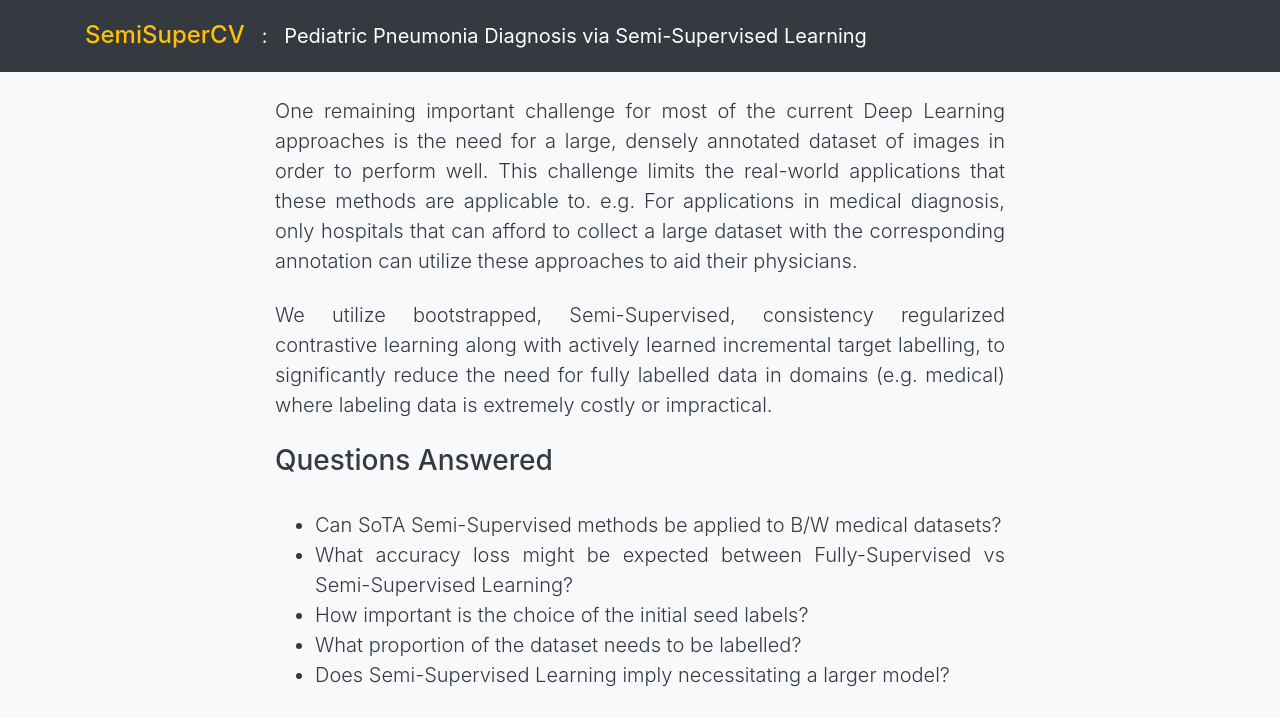
After one commit to TeamSemiSuperCV/semi-super, a FastAPI app: template webapp/templates/about.html in a window 1280 px wide. The commit adds this page. Shown: the top 726 px of the page. Run offline with FastAPI, Linux system fonts and the light colour scheme; the template is opened without the code that fills it, so the values that code supplies are empty; parts of the project's set-up code (start-up, migrations or seed data) failed here and were passed over; some libraries are stand-ins or nearby versions.

Commit message:
Added About and Team pages and small UI tweaks

```diff
--- a/webapp/fapi.py
+++ b/webapp/fapi.py
@@ -38,6 +38,14 @@ app.mount('/static', StaticFiles(directory='static'), name='static')
 async def read_item(request: Request):
     return templates.TemplateResponse("index.html", {"request": request})
 
+@app.get('/about.html', response_class=HTMLResponse)
+async def read_item(request: Request):
+    return templates.TemplateResponse("about.html", {"request": request})
+
+@app.get('/team.html', response_class=HTMLResponse)
+async def read_item(request: Request):
+    return templates.TemplateResponse("team.html", {"request": request})
+
 
 @app.get('/diagnose/{idx}', response_class=HTMLResponse)
 async def read_item(request: Request, idx: str):
@@ -55,7 +63,7 @@ async def form(request: Request, file: UploadFile = File(...)):
 
 
 def gen_heatmap_fsl(batch_t, img):
-    superimp_fsl = gc_fsl.gen_grayscale_heatmap(batch_t, img, 0)  # FSL Model
+    superimp_fsl = gc_fsl.gen_color_heatmap(batch_t, img, 0)  # FSL Model
     tf.io.write_file('static/saliency1.jpeg', tf.io.encode_jpeg(superimp_fsl))
 
 
--- /dev/null
+++ b/webapp/templates/about.html
@@ -0,0 +1,68 @@
+<!DOCTYPE html>
+<html lang="en">
+
+<head>
+    <meta charset="UTF-8">
+    <meta http-equiv="X-UA-Compatible" content="IE=edge">
+    <meta name="viewport" content="width=device-width, initial-scale=1.0">
+    <link rel="stylesheet" href="https://maxcdn.bootstrapcdn.com/bootstrap/4.0.0/css/bootstrap.min.css"
+        integrity="sha384-Gn5384xqQ1aoWXA+058RXPxPg6fy4IWvTNh0E263XmFcJlSAwiGgFAW/dAiS6JXm" crossorigin="anonymous">
+    <title>TeamSemiSuperCV - SemiSuperCV</title>
+    <link rel="icon" type="image/svg" href="/static/favicon.svg" />
+</head>
+
+<body>
+    <!-- Navbar -->
+    <nav class="navbar navbar-expand-lg bg-dark navbar-dark py-3 fixed-top">
+        <div class="container">
+            <a href="#" class="navbar-brand"><span class="h4 text-warning">SemiSuperCV</span> &nbsp; : &nbsp;
+                Pediatric Pneumonia Diagnosis via Semi-Supervised Learning</a>
+        </div>
+    </nav>
+
+    <!-- Showcase -->
+    <section class="bg-light text-dark p-5 p-lg-0 pt-lg-5 text-center text-sm-start">
+        <div class="container">
+            <div class="row pt-5" style="height: 670px;">
+                <div class="col-2"></div>
+                <div class="col-8 text-justify">
+                    <div class="lead">
+                        One remaining important challenge for most of the current Deep Learning approaches is the
+                        need for a large, densely annotated dataset of images in order to perform well. This challenge
+                        limits the real-world applications that these methods are applicable to. e.g. For applications
+                        in medical diagnosis, only hospitals that can afford to collect a large dataset with the
+                        corresponding annotation can utilize these approaches to aid their physicians.
+                    </div><br>
+                    <div class="lead">
+                        We utilize bootstrapped, Semi-Supervised, consistency regularized contrastive learning along
+                        with actively learned incremental target labelling, to significantly reduce the need for fully
+                        labelled data in domains (e.g. medical) where labeling data is extremely costly or impractical.
+                    </div><br>
+                    <h3>Questions Answered</h3><br>
+                    <ul class="lead">
+                        <li>Can SoTA Semi-Supervised methods be applied to B/W medical datasets?</li>
+                        <li>What accuracy loss might be expected between Fully-Supervised vs Semi-Supervised Learning?</li>
+                        <li>How important is the choice of the initial seed labels?</li>
+                        <li>What proportion of the dataset needs to be labelled?</li>
+                        <li>Does Semi-Supervised Learning imply necessitating a larger model?</li>
+                    </ul>
+                    </p>
+                </div>
+                <div class="col-2"></div>
+            </div>
+        </div>
+    </section>
+
+    <script src="https://code.jquery.com/jquery-3.2.1.slim.min.js"
+        integrity="sha384-KJ3o2DKtIkvYIK3UENzmM7KCkRr/rE9/Qpg6aAZGJwFDMVNA/GpGFF93hXpG5KkN"
+        crossorigin="anonymous"></script>
+    <script src="https://cdnjs.cloudflare.com/ajax/libs/popper.js/1.12.9/umd/popper.min.js"
+        integrity="sha384-ApNbgh9B+Y1QKtv3Rn7W3mgPxhU9K/ScQsAP7hUibX39j7fakFPskvXusvfa0b4Q"
+        crossorigin="anonymous"></script>
+    <script src="https://maxcdn.bootstrapcdn.com/bootstrap/4.0.0/js/bootstrap.min.js"
+        integrity="sha384-JZR6Spejh4U02d8jOt6vLEHfe/JQGiRRSQQxSfFWpi1MquVdAyjUar5+76PVCmYl"
+        crossorigin="anonymous"></script>
+
+</body>
+
+</html>
--- a/webapp/templates/index.html
+++ b/webapp/templates/index.html
@@ -27,10 +27,10 @@
                         <a href="https://github.com/TeamSemiSuperCV/semi-super" class="nav-link">GitHub</a>
                     </li>
                     <li class="nav-item">
-                        <a href="#about" class="nav-link">About</a>
+                        <a href="/about.html" class="nav-link">About</a>
                     </li>
                     <li class="nav-item">
-                        <a href="#team" class="nav-link">Team</a>
+                        <a href="/team.html" class="nav-link">Team</a>
                     </li>
                 </ul>
             </div>
```
Also changed, not shown: webapp/templates/team.html (renamed from webapp/templates/diagnose.html, +3 -30 lines), webapp/normal.jpeg, webapp/static/team.jpeg (added), webapp/static/upload.jpeg.
